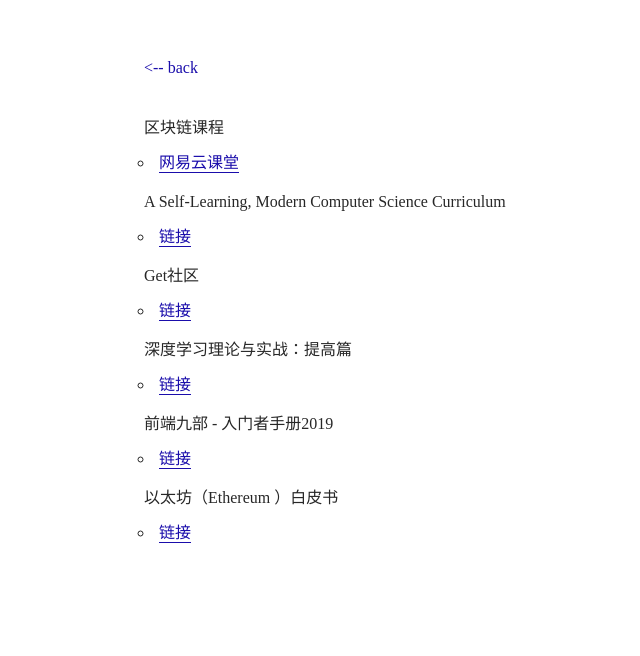
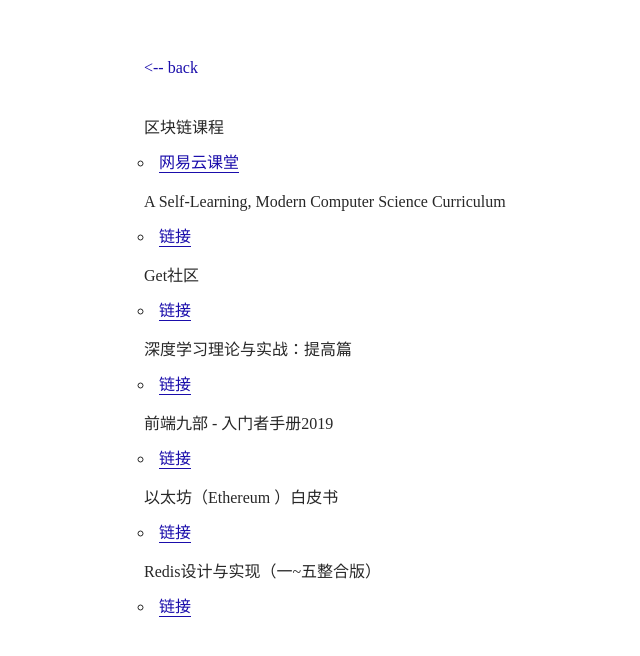
Before and after one commit to maicoder/blog, a Jekyll site: the page built from note/学习资料.md, in a window 1280 px wide. Shown: the top 656 px of the page, without its empty margins (146-786 px from the left). Built offline with Jekyll 4.4.1, drawn with Linux system fonts in a browser that asks for light colours; some web fonts are replaced.

Commit message:
Update 学习资料.md

```diff
--- a/note/学习资料.md
+++ b/note/学习资料.md
@@ -24,3 +24,7 @@ Get社区
 
 以太坊（Ethereum ）白皮书
 - [链接](http://get.ftqq.com/8962.get)
+
+
+Redis设计与实现（一~五整合版）
+- [链接](http://get.ftqq.com/522.get)
```
